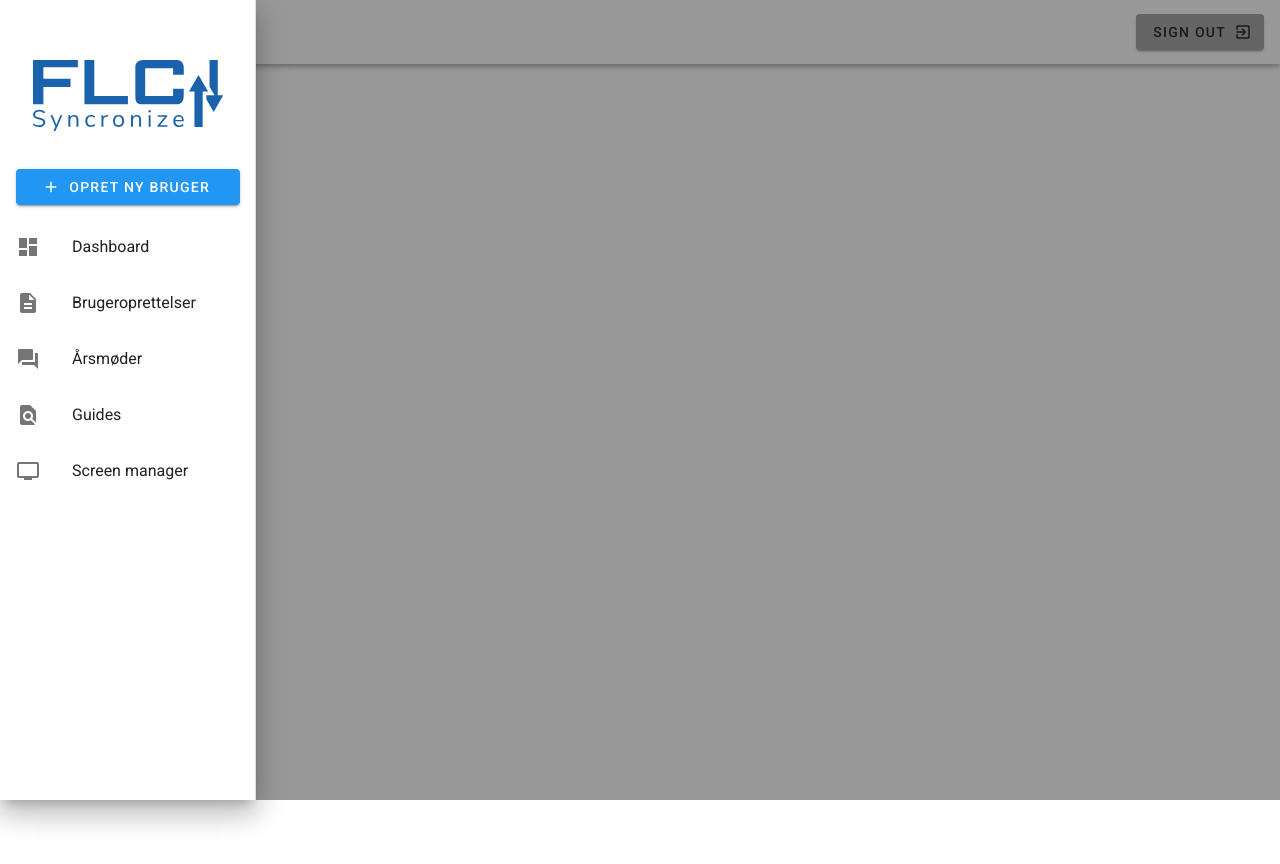
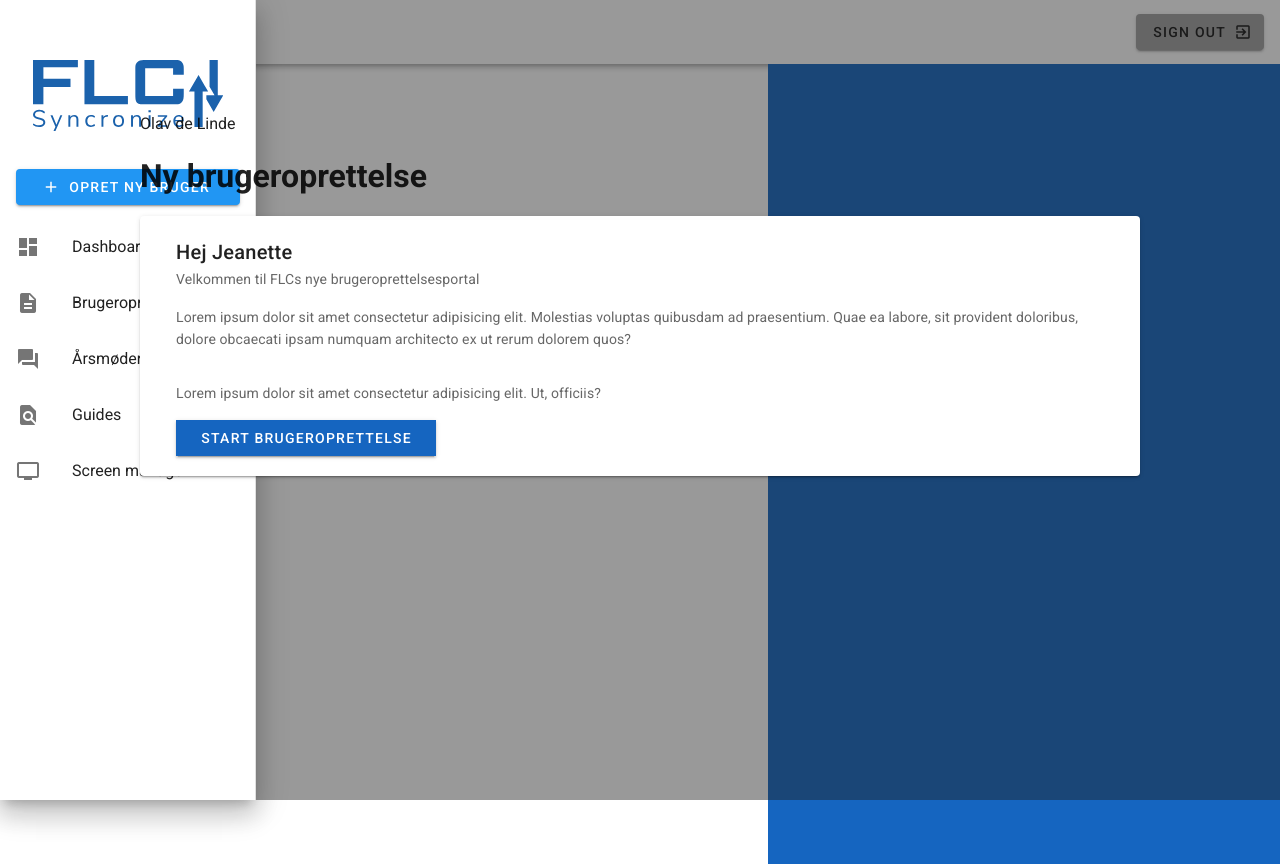
Before and after one commit to nielshoegh/FLC, a Vue app: page /survey in a window 1280 px wide. Before the commit the page ends 800 px from the top, so only its background shows below. Built offline with nearby package versions, Linux system fonts and the light colour scheme.

Commit message:
Navbar fix

```diff
--- a/src/components/Navbar.vue
+++ b/src/components/Navbar.vue
@@ -2,7 +2,7 @@
   <nav>
     <v-toolbar>
       <v-btn text @click="drawer = !drawer">
-        <v-icon class="mx-6 grey--text">menu</v-icon>
+        <v-icon class="grey--text">menu</v-icon>
       </v-btn>
       <!-- <v-toolbar-title class="grey--text">
               <span class="font-weight-light">FLC</span>
--- a/src/router/index.js
+++ b/src/router/index.js
@@ -1,6 +1,7 @@
 import Vue from 'vue'
 import VueRouter from 'vue-router'
 import Home from '../views/Home.vue'
+import Survey from '../views/Survey'
 
 Vue.use(VueRouter)
 
@@ -10,13 +11,11 @@ Vue.use(VueRouter)
     name: 'Home',
     component: Home
   },
+
   {
-    path: '/about',
-    name: 'About',
-    // route level code-splitting
-    // this generates a separate chunk (about.[hash].js) for this route
-    // which is lazy-loaded when the route is visited.
-    component: () => import(/* webpackChunkName: "about" */ '../views/About.vue')
+    path: '/survey',
+    name: 'survey',
+    component: Survey
   }
 ]
 
--- /dev/null
+++ b/src/views/Survey.vue
@@ -0,0 +1,37 @@
+<template>
+  <div class="survey d-flex justify-center">
+    <div class="content mx-auto mt-12" style="position:relative; z-index: 99;">
+      <p class="sub-heading">Olav de Linde</p>
+      <h1 class="headline-1">Ny brugeroprettelse</h1>
+      <v-card max-width="1000" min-width="800" class="pa-5 my-4">
+        <v-card-title class="pt-0">Hej Jeanette</v-card-title>
+        <v-card-subtitle>Velkommen til FLCs nye brugeroprettelsesportal</v-card-subtitle>
+        <v-card-text>
+            Lorem ipsum dolor sit amet consectetur adipisicing elit. Molestias voluptas quibusdam ad praesentium. Quae ea labore, sit provident doloribus, dolore obcaecati ipsam numquam architecto ex ut rerum dolorem quos?
+        </v-card-text>
+        <v-card-text>Lorem ipsum dolor sit amet consectetur adipisicing elit. Ut, officiis?</v-card-text>
+        <v-btn tile class="blue darken-3 white--text text-uppercase mx-4 px-6 py-2">Start brugeroprettelse</v-btn>
+      </v-card>
+    </div>
+    <div class="flc-background d-flex" style="height: 100vh; width: 100%; position: absolute; float:left;">
+        <div class="flc-white " style="width: 60%;">
+
+        </div>
+        <div class="flc-blue blue darken-3 white--text" style="width:40%;">
+
+        </div>
+    </div>
+  </div>
+</template>
+
+<script>
+export default {
+  name: "Survey",
+  data() {
+    return {};
+  }
+};
+</script>
+
+<style>
+</style>
```
